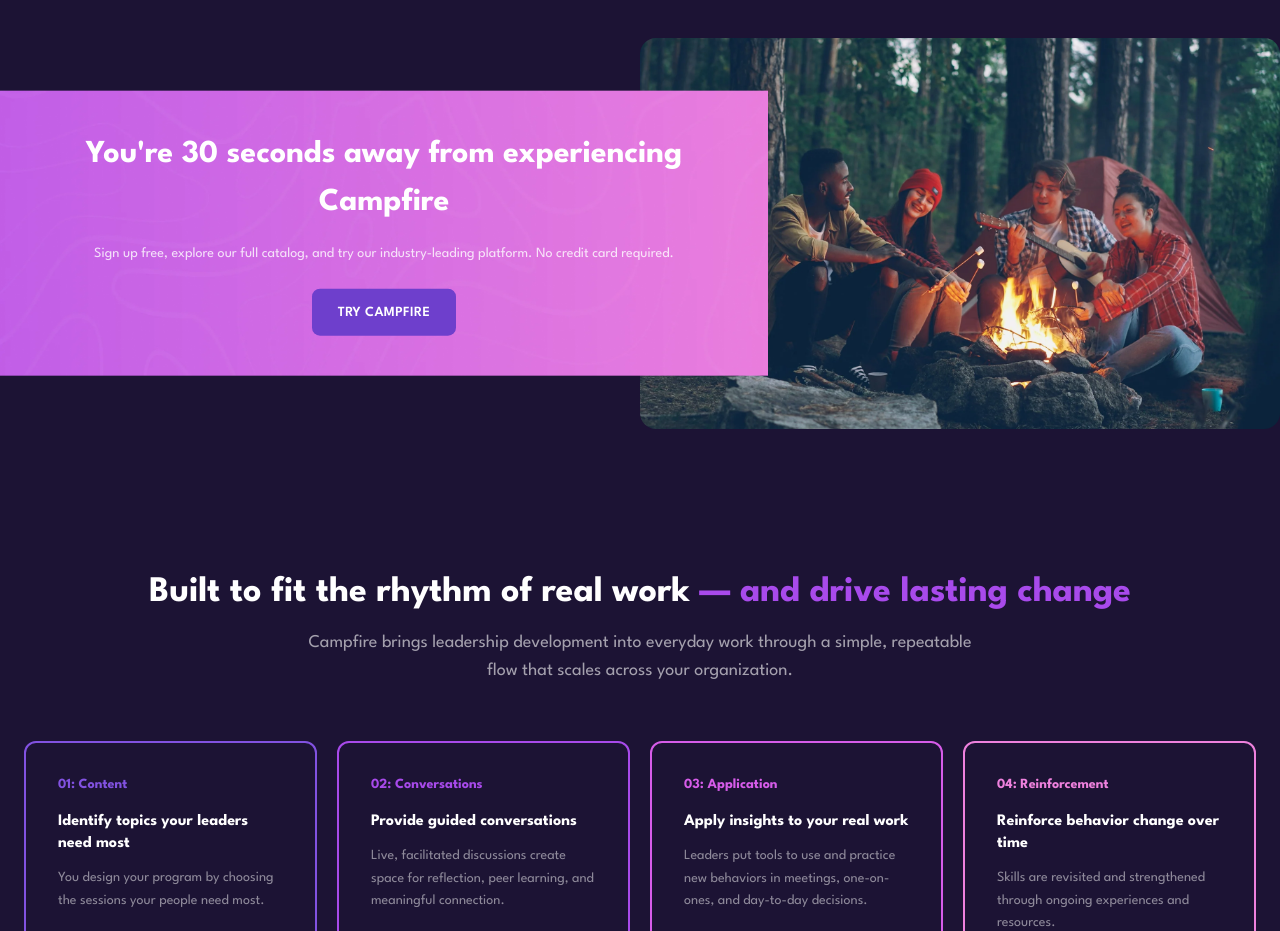
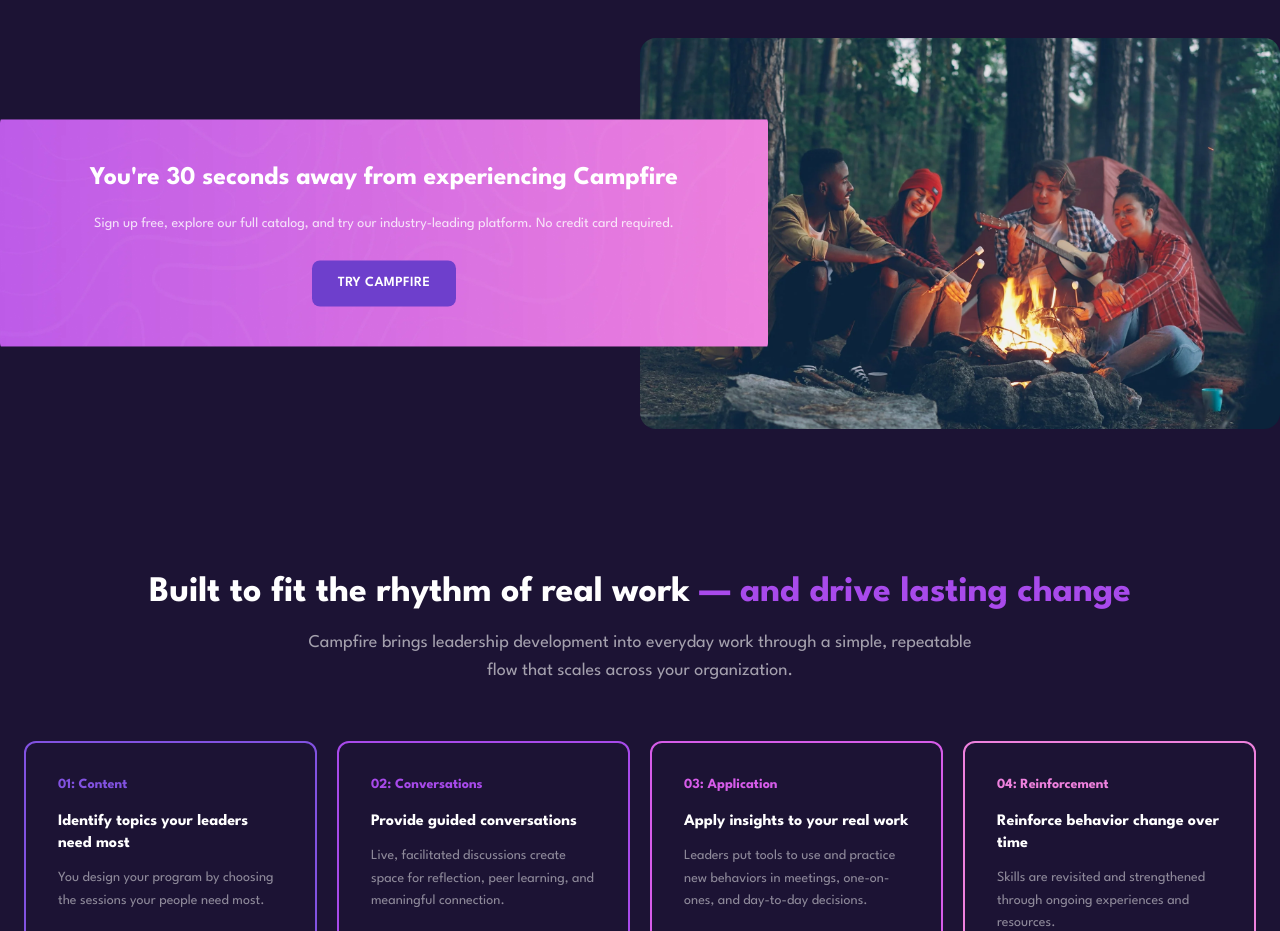
Before and after one commit to stevearntz/campfire-website, a Next.js app: page / in a window 1280 px wide. Shown: the part 2940-3871 px from the top of the page. Built offline with nearby package versions, Linux system fonts and the light colour scheme; no server answers.

Commit message:
Make pink CTA heading stay on one line down to 675px box width
- Font: clamp(1.1rem, 2vw, 2.25rem) scales more proportionally
- Added whitespace-nowrap to prevent wrapping
- Still reaches 36px at wide viewports, shrinks to ~17.6px minimum

Co-Authored-By: Claude Opus 4.6 <noreply@anthropic.com>

```diff
--- a/app/page.tsx
+++ b/app/page.tsx
@@ -252,8 +252,8 @@ export default function Home() {
             }}
           >
             <h2
-              className="font-bold text-white max-w-[840px] mx-auto"
-              style={{ fontSize: "clamp(1.5rem, 2.5vw, 2.25rem)" }}
+              className="font-bold text-white max-w-[840px] mx-auto whitespace-nowrap"
+              style={{ fontSize: "clamp(1.1rem, 2vw, 2.25rem)" }}
             >
               You&apos;re 30 seconds away from experiencing Campfire
             </h2>
```
